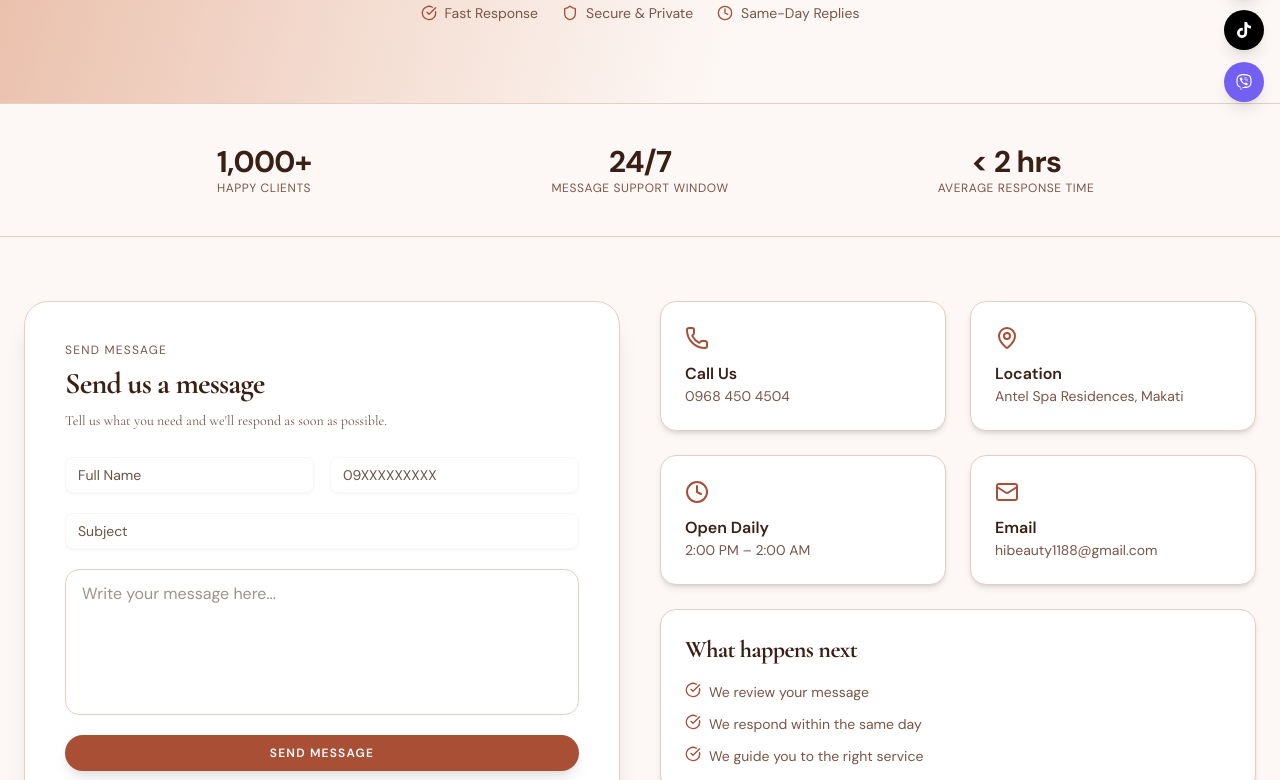
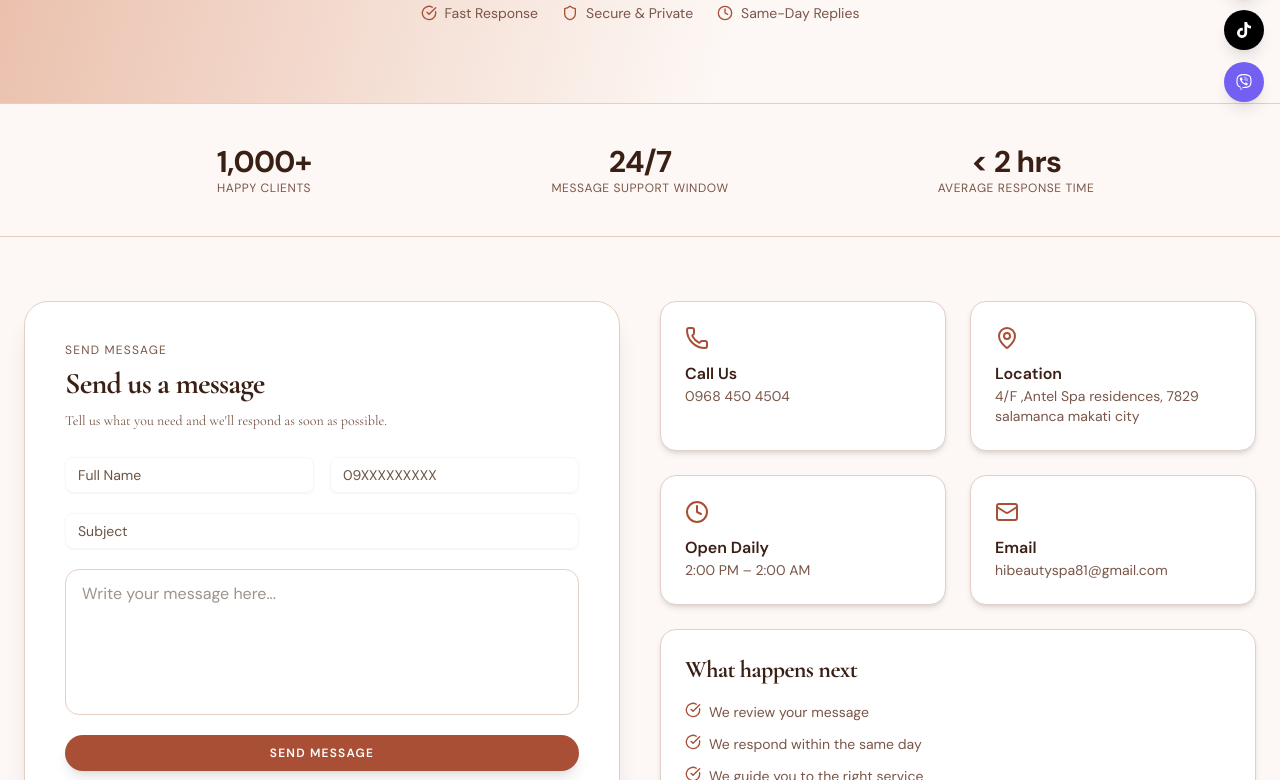
Before and after one commit to Jmdec/beauty-spa, a Next.js app: page /contact in a window 1280 px wide. Shown: the part 396-1176 px from the top of the page. Built offline with nearby package versions, Linux system fonts and the light colour scheme.

Commit message:
Update page.tsx

```diff
--- a/app/contact/page.tsx
+++ b/app/contact/page.tsx
@@ -218,9 +218,9 @@ export default function ContactPage() {
             <div className="grid sm:grid-cols-2 gap-6">
               {[
                 { icon: Phone, label: "Call Us", value: "0968 450 4504" },
-                { icon: MapPin, label: "Location", value: "Antel Spa Residences, Makati" },
+                { icon: MapPin, label: "Location", value: "4/F ,Antel Spa residences, 7829 salamanca makati city" },
                 { icon: Clock, label: "Open Daily", value: "2:00 PM – 2:00 AM" },
-                { icon: Mail, label: "Email", value: "hibeauty1188@gmail.com" },
+                { icon: Mail, label: "Email", value: "hibeautyspa81@gmail.com" },
               ].map(({ icon: Icon, label, value }, i) => (
                 <div key={i} className="p-6 rounded-2xl shadow-md hover:shadow-xl transition" style={{ background: BRAND.surface, border: `1px solid ${BRAND.border}` }}>
                   <Icon className="mb-3" style={{ color: BRAND.accent }} />
```
